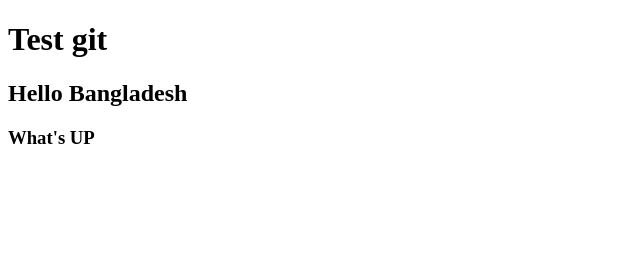
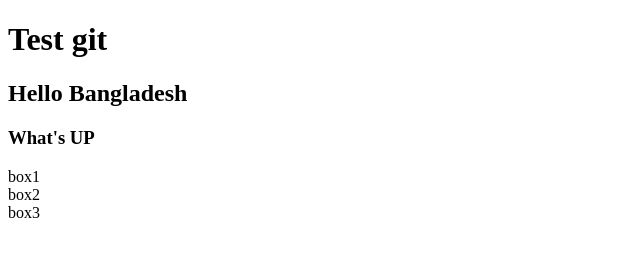
Before and after one commit to Md-Firoz-Hasan/Test, a plain HTML site: page index.html in a window 1280 px wide. Shown: the whole page, without its empty margins (0-640 px from the left). Drawn offline with Linux system fonts and the light colour scheme.

Commit message:
feat:add boxs

```diff
--- a/index.html
+++ b/index.html
@@ -9,5 +9,8 @@
     <h1>Test git</h1>
     <h2>Hello Bangladesh</h2>
     <h3>What's UP</h3>
+    <div>box1</div>
+    <div>box2</div>
+    <div>box3</div>
 </body>
 </html>
```
